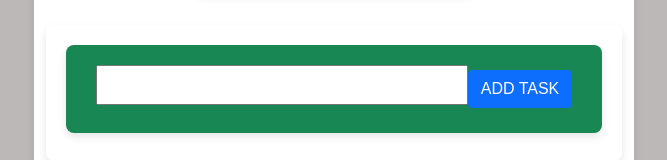
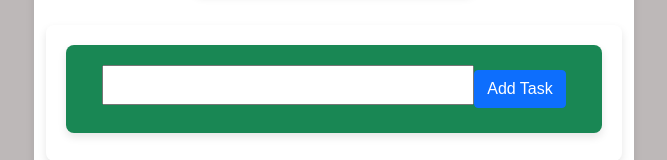
Before and after one commit to Harish427417/todo-list, an Angular app: page / in a window 1280 px wide. Shown: the part 141-301 px from the top of the page, without its empty margins (306-973 px from the left). Built offline with nearby package versions, Linux system fonts and the light colour scheme.

Commit message:
Update app.component.html

```diff
--- a/src/app/app.component.html
+++ b/src/app/app.component.html
@@ -8,7 +8,7 @@
 <div>
  <div class="bg-success d-flex justify-content-center align-items-center h3">
      <input [(ngModel)]="newTask" type="text" value="" class="col-9 h3">
-     <button (click)="addToList()" class="btn btn-primary"> ADD TASK </button>
+     <input (click)="addToList()" type="button" value="Add Task" class="btn btn-primary">
  </div>
 </div>
 
```
